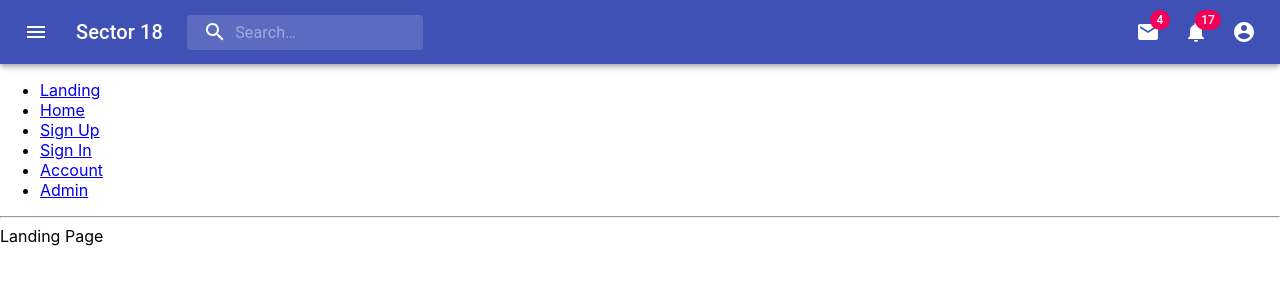
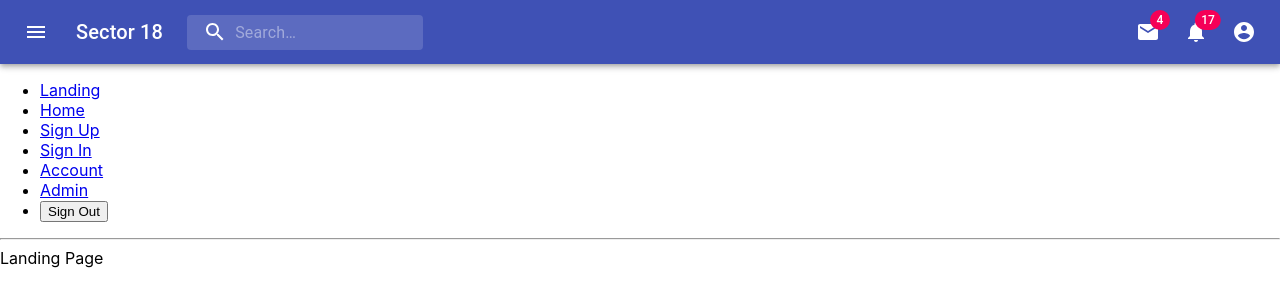
Before and after one commit to rayed-therap/react-firebase-auth, a React (Create React App) app: page / in a window 1280 px wide. Shown: the top 306 px of the page. Built offline with nearby package versions, Linux system fonts and the light colour scheme; no server answers.

Commit message:
feat: Implement signout

```diff
--- a/src/components/Navigation/index.tsx
+++ b/src/components/Navigation/index.tsx
@@ -2,6 +2,7 @@ import React from "react";
 import { Link } from "react-router-dom";
 import * as ROUTES from "../../constants/routes";
 import Header from "./header";
+import SignOutButton from "../SignOut";
 
 const Navigation = () => {
   return (
@@ -26,6 +27,9 @@ const Navigation = () => {
         <li>
           <Link to={ROUTES.ADMIN}>Admin</Link>
         </li>
+        <li>
+          <SignOutButton />
+        </li>
       </ul>
     </div>
   );
--- a/src/components/SignOut/index.tsx
+++ b/src/components/SignOut/index.tsx
@@ -1,7 +1,13 @@
-import React from "react";
+import React, { useContext } from "react";
+import { FirebaseContext } from "../Firebase";
 
-const SignOutPage = () => {
-  return <div>Sign Out Page</div>;
+const SignOutButton = () => {
+  const firebase = useContext(FirebaseContext);
+  return (
+    <button type="button" onClick={firebase?.doSignOut}>
+      Sign Out
+    </button>
+  );
 };
 
-export default SignOutPage;
+export default SignOutButton;
```
